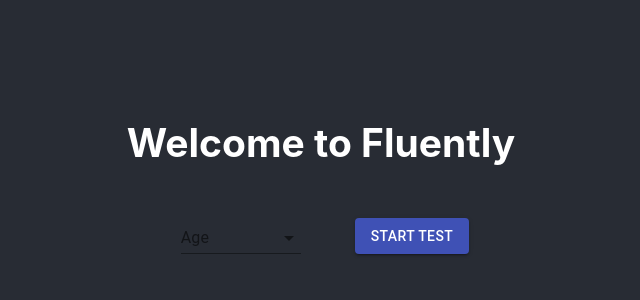
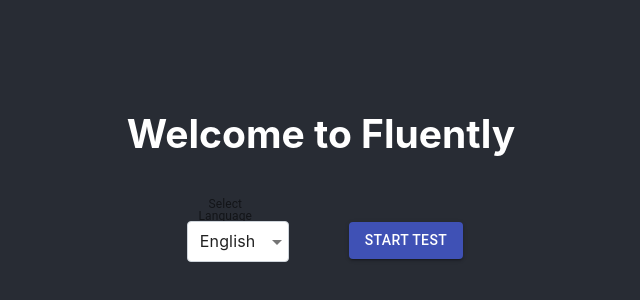
Before and after one commit to mohamadamgad/fluently, a React (Create React App) app: page / in a window 1280 px wide. Shown: the part 226-526 px from the top of the page, without its empty margins (319-959 px from the left). Built offline with nearby package versions, Linux system fonts and the light colour scheme; no server answers.

Commit message:
feat: move language dropdown to a separate component

```diff
--- a/src/components/HomePage.js
+++ b/src/components/HomePage.js
@@ -1,53 +1,21 @@
 import React from "react";
 import { Link } from "react-router-dom";
+import LanguageDropDown from "./LanguageDropDown";
 
-import { makeStyles } from "@material-ui/core/styles";
 import Button from "@material-ui/core/Button";
-import InputLabel from "@material-ui/core/InputLabel";
-import MenuItem from "@material-ui/core/MenuItem";
-import FormControl from "@material-ui/core/FormControl";
-import Select from "@material-ui/core/Select";
 
-const useStyles = makeStyles(theme => ({
-    formControl: {
-        margin: theme.spacing(1),
-        minWidth: 120
-    },
-    selectEmpty: {
-        marginTop: theme.spacing(2)
-    },
-    container: {
-        display: "flex",
-        justifyContent: "space-evenly",
-        alignItems: "baseline"
-    }
-}));
+const container = {
+    display: "flex",
+    justifyContent: "space-evenly",
+    alignItems: "baseline"
+};
 
 function HomePage() {
-    const classes = useStyles();
-    const [age, setAge] = React.useState("");
-
-    const handleChange = event => {
-        setAge(event.target.value);
-    };
-
     return (
         <div>
             <h2>Welcome to Fluently</h2>
-            <div className={classes.container}>
-                <FormControl className={classes.formControl}>
-                    <InputLabel id="demo-simple-select-label">Age</InputLabel>
-                    <Select
-                        labelId="demo-simple-select-label"
-                        id="demo-simple-select"
-                        value={age}
-                        onChange={handleChange}
-                    >
-                        <MenuItem value={10}>Ten</MenuItem>
-                        <MenuItem value={20}>Twenty</MenuItem>
-                        <MenuItem value={30}>Thirty</MenuItem>
-                    </Select>
-                </FormControl>
+            <div style={container}>
+                <LanguageDropDown />
 
                 <Link to="test">
                     <Button variant="contained" color="primary">
--- /dev/null
+++ b/src/components/LanguageDropDown.js
@@ -0,0 +1,77 @@
+import React from "react";
+import { makeStyles, withStyles } from "@material-ui/core/styles";
+import InputLabel from "@material-ui/core/InputLabel";
+import MenuItem from "@material-ui/core/MenuItem";
+import FormControl from "@material-ui/core/FormControl";
+import Select from "@material-ui/core/Select";
+import NativeSelect from "@material-ui/core/NativeSelect";
+import InputBase from "@material-ui/core/InputBase";
+
+const BootstrapInput = withStyles(theme => ({
+    root: {
+        "label + &": {
+            marginTop: theme.spacing(3)
+        }
+    },
+    input: {
+        borderRadius: 4,
+        position: "relative",
+        backgroundColor: theme.palette.background.paper,
+        border: "1px solid #ced4da",
+        fontSize: 16,
+        padding: "10px 26px 10px 12px",
+        transition: theme.transitions.create(["border-color", "box-shadow"]),
+        // Use the system font instead of the default Roboto font.
+        fontFamily: [
+            "-apple-system",
+            "BlinkMacSystemFont",
+            '"Segoe UI"',
+            "Roboto",
+            '"Helvetica Neue"',
+            "Arial",
+            "sans-serif",
+            '"Apple Color Emoji"',
+            '"Segoe UI Emoji"',
+            '"Segoe UI Symbol"'
+        ].join(","),
+        "&:focus": {
+            borderRadius: 4,
+            borderColor: "#80bdff",
+            boxShadow: "0 0 0 0.2rem rgba(0,123,255,.25)"
+        }
+    }
+}))(InputBase);
+
+const useStyles = makeStyles(theme => ({
+    margin: {
+        margin: theme.spacing(1)
+    }
+}));
+
+function LanguageDropDown() {
+    const classes = useStyles();
+    const [age, setAge] = React.useState("");
+
+    const handleChange = event => {
+        setAge(event.target.value);
+    };
+    return (
+        <FormControl className={classes.margin}>
+            <InputLabel htmlFor="demo-customized-select-native">
+                Select Language
+            </InputLabel>
+            <NativeSelect
+                id="demo-customized-select-native"
+                value={age}
+                onChange={handleChange}
+                input={<BootstrapInput />}
+            >
+                <option value={10}>English</option>
+                <option value={20}>Español</option>
+                <option value={30}>Deutsch</option>
+            </NativeSelect>
+        </FormControl>
+    );
+}
+
+export default LanguageDropDown;
```
